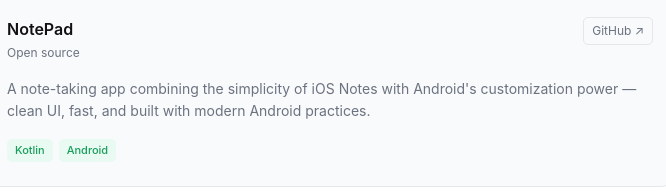
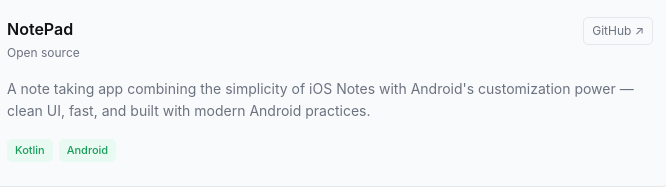
Before and after one commit to juanpablorenau/portfolio, a plain HTML site: page index.html in a window 1280 px wide. Shown: the part 3586-3780 px from the top of the page, 310-976 px from the left. Drawn offline with Linux system fonts and the light colour scheme.

Commit message:
main: Add index.html

```diff
--- a/index.html
+++ b/index.html
@@ -303,7 +303,7 @@
           <div><div class="project-title">NotePad</div><div class="project-meta">Open source</div></div>
           <div class="project-links"><a href="https://github.com/juanpablorenau/notepad" target="_blank" class="project-link">GitHub ↗</a></div>
         </div>
-        <p class="project-desc">A note-taking app combining the simplicity of iOS Notes with Android's customization power — clean UI, fast, and built with modern Android practices.</p>
+        <p class="project-desc">A note taking app combining the simplicity of iOS Notes with Android's customization power — clean UI, fast, and built with modern Android practices.</p>
         <div class="tech-tags"><span class="tech-tag android">Kotlin</span><span class="tech-tag android">Android</span></div>
       </div>
     </div>
```
